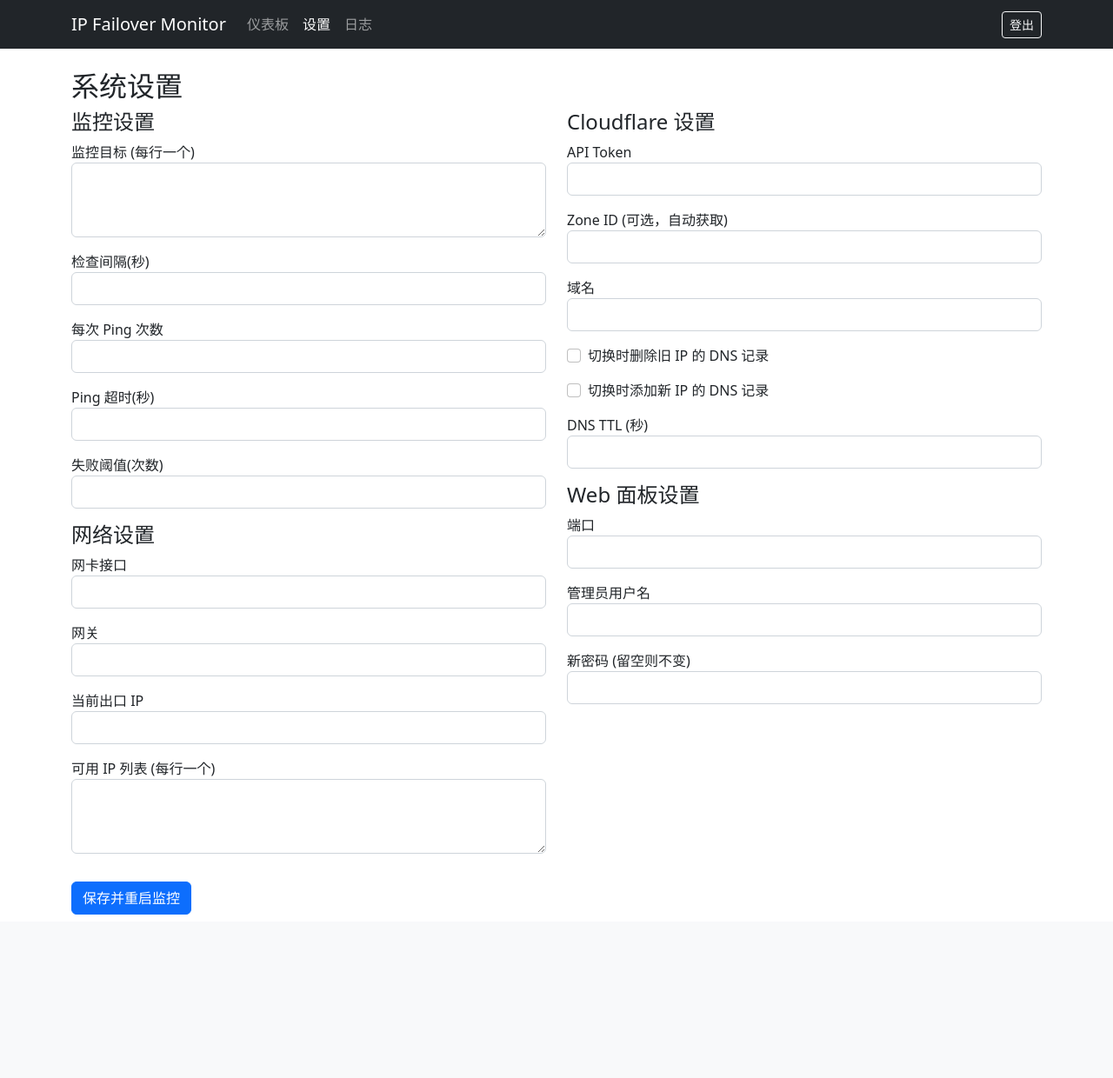
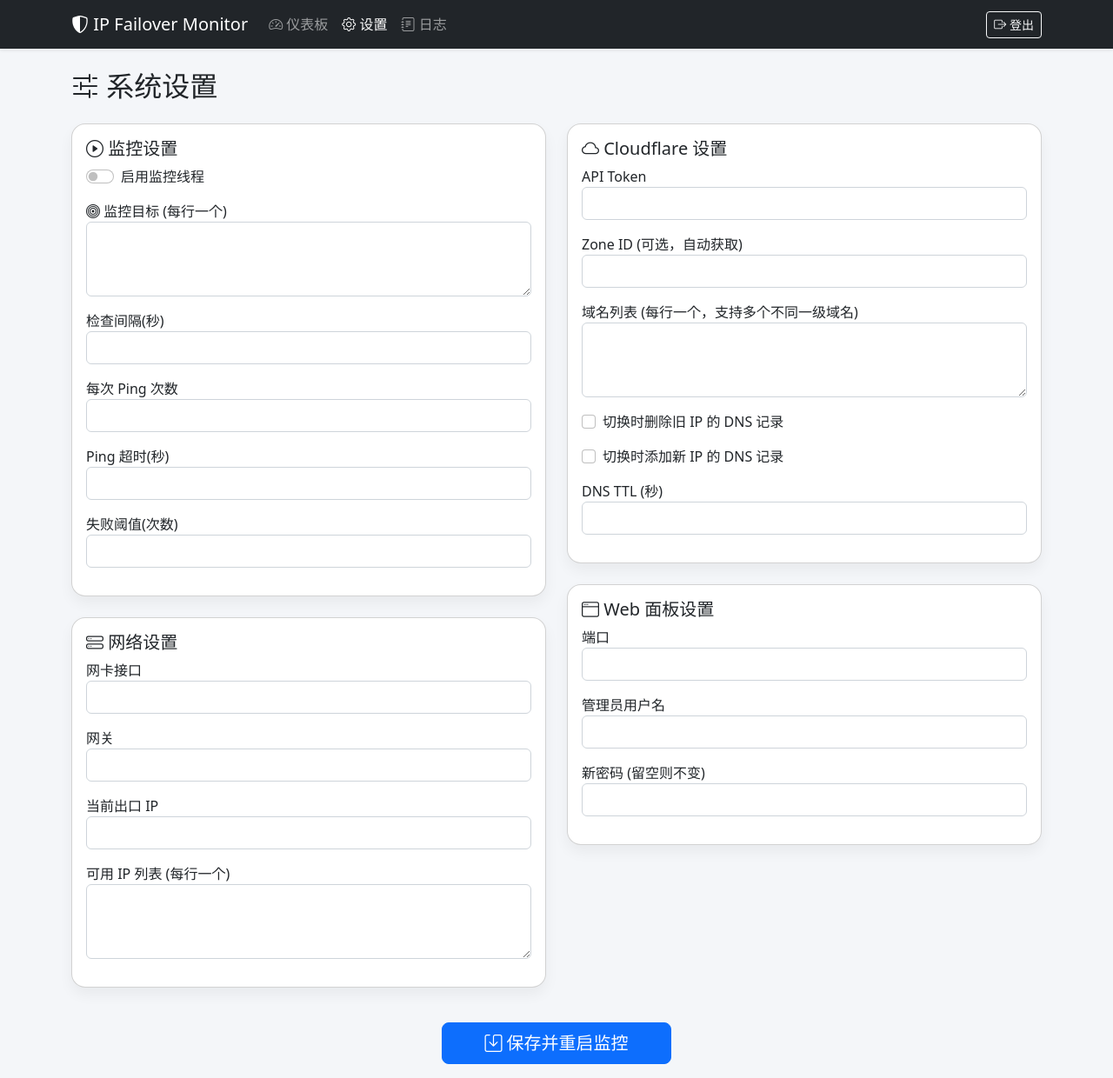
Before and after one commit to andy0715888/VPS-Failover-IP-Monitor, a Flask app: template templates/settings.html in a window 1280 px wide. Shown: the whole page at 87% size. Before the commit the page ends 1052 px from the top, so only its background shows below. Run offline with Flask 2, Linux system fonts and the light colour scheme; the template is opened without the code that fills it, so the values that code supplies are empty; parts of the project's set-up code (start-up, migrations or seed data) failed here and were passed over.

Commit message:
Update settings.html

```diff
--- a/templates/settings.html
+++ b/templates/settings.html
@@ -3,30 +3,41 @@
 <head>
     <title>设置 - VPS Failover Monitor</title>
     <link href="https://cdn.jsdelivr.net/npm/bootstrap@5.2.3/dist/css/bootstrap.min.css" rel="stylesheet">
-    <meta charset="utf-8">
+    <link rel="stylesheet" href="https://cdn.jsdelivr.net/npm/bootstrap-icons@1.11.3/font/bootstrap-icons.min.css">
+    <style>
+        body { background: #f4f6f9; }
+        .card { border-radius: 1rem; box-shadow: 0 0.5rem 1rem rgba(0,0,0,0.05); }
+        .form-label i { margin-right: 0.5rem; color: #0d6efd; }
+    </style>
 </head>
 <body>
-<nav class="navbar navbar-expand-lg navbar-dark bg-dark">
+<nav class="navbar navbar-expand-lg navbar-dark bg-dark shadow-sm">
     <div class="container">
-        <a class="navbar-brand" href="/">IP Failover Monitor</a>
+        <a class="navbar-brand" href="/"><i class="bi bi-shield-shaded"></i> IP Failover Monitor</a>
         <div class="collapse navbar-collapse">
             <ul class="navbar-nav me-auto">
-                <li class="nav-item"><a class="nav-link" href="/">仪表板</a></li>
-                <li class="nav-item"><a class="nav-link active" href="/settings">设置</a></li>
-                <li class="nav-item"><a class="nav-link" href="/logs">日志</a></li>
+                <li class="nav-item"><a class="nav-link" href="/"><i class="bi bi-speedometer2"></i> 仪表板</a></li>
+                <li class="nav-item"><a class="nav-link active" href="/settings"><i class="bi bi-gear"></i> 设置</a></li>
+                <li class="nav-item"><a class="nav-link" href="/logs"><i class="bi bi-journal-text"></i> 日志</a></li>
             </ul>
-            <a href="/logout" class="btn btn-outline-light btn-sm">登出</a>
+            <a href="/logout" class="btn btn-outline-light btn-sm"><i class="bi bi-box-arrow-right"></i> 登出</a>
         </div>
     </div>
 </nav>
 <div class="container mt-4">
-    <h2>系统设置</h2>
+    <h2 class="mb-4"><i class="bi bi-sliders2"></i> 系统设置</h2>
     <form method="post" id="settingsForm">
         <div class="row">
             <div class="col-md-6">
-                <h4>监控设置</h4>
+                <div class="card mb-4">
+                    <div class="card-body">
+                        <h5 class="card-title"><i class="bi bi-play-circle"></i> 监控设置</h5>
+                        <div class="mb-3 form-check form-switch">
+                            <input class="form-check-input" type="checkbox" name="monitor_enabled" id="monitorEnabled" {% if config.monitor.enabled %}checked{% endif %}>
+                            <label class="form-check-label" for="monitorEnabled">启用监控线程</label>
+                        </div>
                         <div class="mb-3">
-                    <label>监控目标 (每行一个)</label>
+                            <label><i class="bi bi-bullseye"></i> 监控目标 (每行一个)</label>
                             <textarea name="targets" class="form-control" rows="3">{% for t in config.monitor.targets %}{{ t }}
 {% endfor %}</textarea>
                         </div>
@@ -46,8 +57,11 @@
                             <label>失败阈值(次数)</label>
                             <input type="number" name="failure_threshold" class="form-control" value="{{ config.monitor.failure_threshold }}">
                         </div>
-
-                <h4 class="mt-3">网络设置</h4>
+                    </div>
+                </div>
+                <div class="card mb-4">
+                    <div class="card-body">
+                        <h5 class="card-title"><i class="bi bi-hdd-stack"></i> 网络设置</h5>
                         <div class="mb-3">
                             <label>网卡接口</label>
                             <input type="text" name="interface" class="form-control" value="{{ config.network.interface }}">
@@ -66,9 +80,12 @@
 {% endfor %}</textarea>
                         </div>
                     </div>
-
+                </div>
+            </div>
             <div class="col-md-6">
-                <h4>Cloudflare 设置</h4>
+                <div class="card mb-4">
+                    <div class="card-body">
+                        <h5 class="card-title"><i class="bi bi-cloud"></i> Cloudflare 设置</h5>
                         <div class="mb-3">
                             <label>API Token</label>
                             <input type="text" name="api_token" class="form-control" value="{{ config.cloudflare.api_token }}">
@@ -78,8 +95,9 @@
                             <input type="text" name="zone_id" class="form-control" value="{{ config.cloudflare.zone_id }}">
                         </div>
                         <div class="mb-3">
-                    <label>域名</label>
-                    <input type="text" name="domain" class="form-control" value="{{ config.cloudflare.domain }}">
+                            <label>域名列表 (每行一个，支持多个不同一级域名)</label>
+                            <textarea name="domains" class="form-control" rows="3">{% for d in config.cloudflare.domains %}{{ d }}
+{% endfor %}</textarea>
                         </div>
                         <div class="form-check mb-3">
                             <input class="form-check-input" type="checkbox" name="delete_old_records" {% if config.cloudflare.delete_old_records %}checked{% endif %}>
@@ -93,8 +111,11 @@
                             <label>DNS TTL (秒)</label>
                             <input type="number" name="record_ttl" class="form-control" value="{{ config.cloudflare.record_ttl }}">
                         </div>
-
-                <h4 class="mt-3">Web 面板设置</h4>
+                    </div>
+                </div>
+                <div class="card mb-4">
+                    <div class="card-body">
+                        <h5 class="card-title"><i class="bi bi-window"></i> Web 面板设置</h5>
                         <div class="mb-3">
                             <label>端口</label>
                             <input type="number" name="web_port" class="form-control" value="{{ config.web.port }}">
@@ -109,8 +130,12 @@
                         </div>
                     </div>
                 </div>
-        <button type="submit" class="btn btn-primary mt-3">保存并重启监控</button>
-        <div id="saveResult" class="mt-2"></div>
+            </div>
+        </div>
+        <div class="text-center mt-3">
+            <button type="submit" class="btn btn-primary btn-lg px-5"><i class="bi bi-save"></i> 保存并重启监控</button>
+        </div>
+        <div id="saveResult" class="mt-3 text-center"></div>
     </form>
 </div>
 <script>
@@ -121,10 +146,10 @@
         const result = await response.json();
         const resultDiv = document.getElementById('saveResult');
         if(result.status === 'success') {
-            resultDiv.innerHTML = '<div class="alert alert-success">设置已保存，监控已重启。</div>';
+            resultDiv.innerHTML = '<div class="alert alert-success"><i class="bi bi-check-circle"></i> 设置已保存，监控已重启。</div>';
             setTimeout(() => location.reload(), 2000);
         } else {
-            resultDiv.innerHTML = '<div class="alert alert-danger">保存失败: ' + result.message + '</div>';
+            resultDiv.innerHTML = '<div class="alert alert-danger"><i class="bi bi-exclamation-triangle"></i> 保存失败: ' + result.message + '</div>';
         }
     });
 </script>
```
Lines whose indentation alone changed are shown as unchanged.
